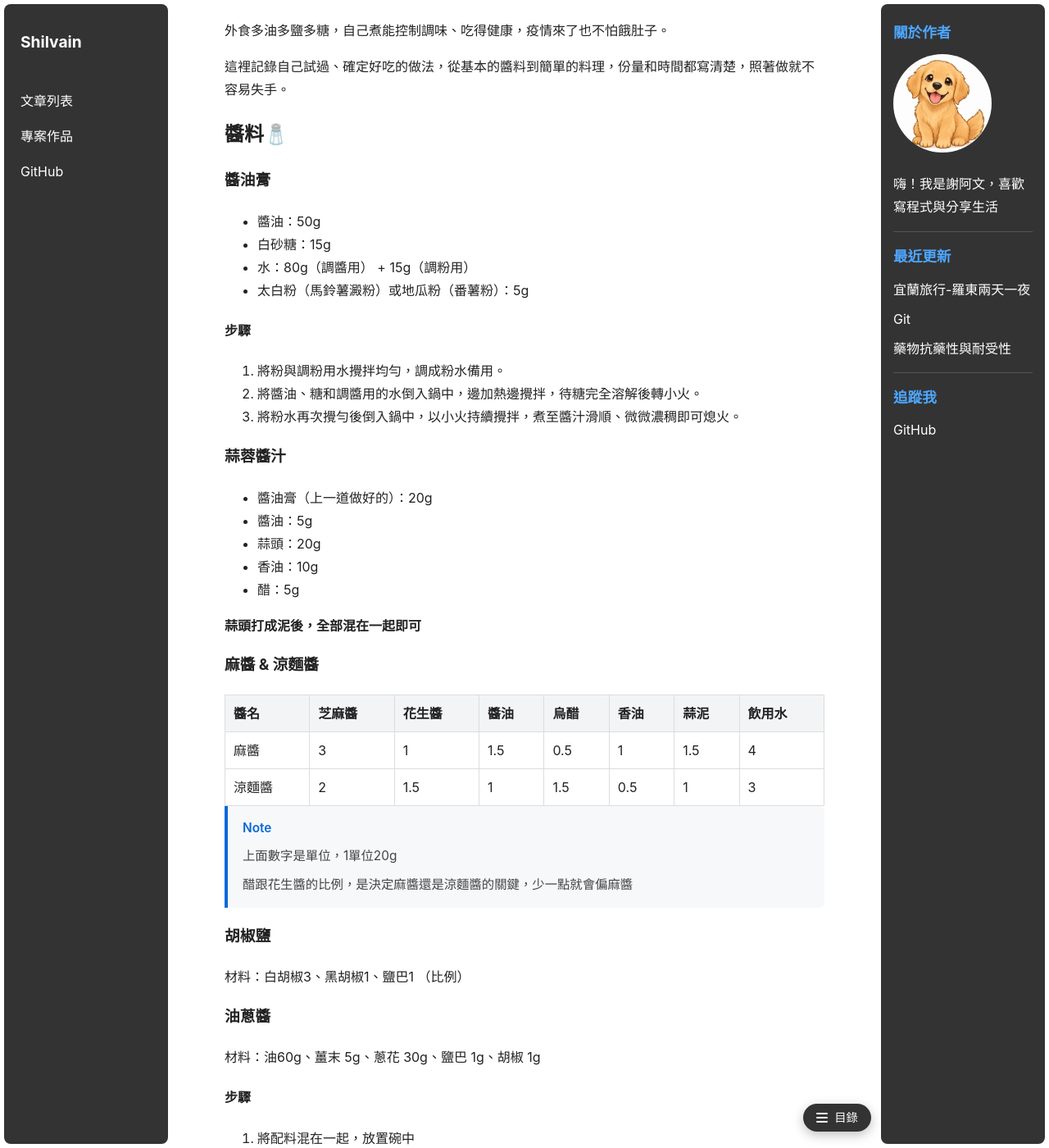
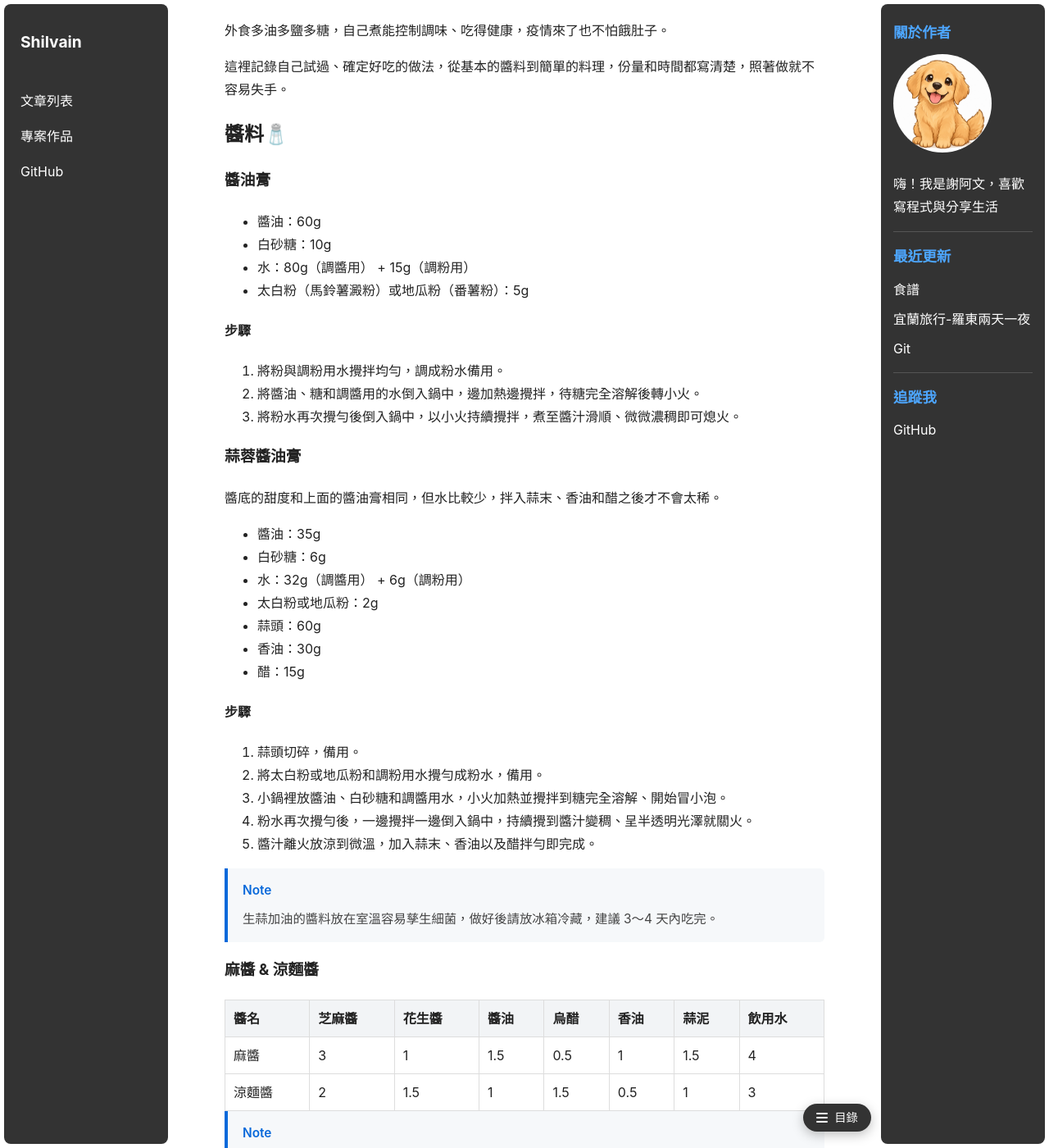
Before and after one commit to a5108ww/a5108ww.github.io, a Jekyll site: the page built from _posts/2026-10-17-食譜.md, in a window 1280 px wide and 1400 px high, scrolled down 233 px. Shown: the whole window at 82% size. Built offline with Jekyll 4.4.1, drawn with Linux system fonts in a browser that asks for light colours; some of the changed text lies outside the part shown.

Commit message:
docs(post): 食譜調降醬油膏甜度並改寫蒜蓉醬油膏
異動內容：
- 醬油膏改為醬油 60g、糖 10g，降低甜度、加重醬油味
- 蒜蓉醬汁改名為蒜蓉醬油膏，改成自己熬醬底並補上完整步驟
- 補充醬底比例的說明，以及冷藏保存的提醒
- 更新 last_modified_at

原本的醬油膏偏甜，蒜蓉醬汁又直接沿用它，口味不夠鹹香；
生蒜加油的醬料放室溫有食安風險，因此補上保存方式。

```diff
--- a/_posts/2026-10-17-食譜.md
+++ b/_posts/2026-10-17-食譜.md
@@ -18,8 +18,8 @@ description: "自己動手做的料理筆記：醬油膏、麻醬、凱薩醬等
 
 ### 醬油膏
 
-- 醬油：50g
-- 白砂糖：15g
+- 醬油：60g
+- 白砂糖：10g
 - 水：80g（調醬用） + 15g（調粉用）
 - 太白粉（馬鈴薯澱粉）或地瓜粉（番薯粉）：5g
 
@@ -29,15 +29,28 @@ description: "自己動手做的料理筆記：醬油膏、麻醬、凱薩醬等
 2. 將醬油、糖和調醬用的水倒入鍋中，邊加熱邊攪拌，待糖完全溶解後轉小火。
 3. 將粉水再次攪勻後倒入鍋中，以小火持續攪拌，煮至醬汁滑順、微微濃稠即可熄火。
 
-### 蒜蓉醬汁
+### 蒜蓉醬油膏
 
-- 醬油膏（上一道做好的）：20g
-- 醬油：5g
-- 蒜頭：20g
-- 香油：10g
-- 醋：5g
+醬底的甜度和上面的醬油膏相同，但水比較少，拌入蒜末、香油和醋之後才不會太稀。
 
-**蒜頭打成泥後，全部混在一起即可**
+- 醬油：35g
+- 白砂糖：6g
+- 水：32g（調醬用） + 6g（調粉用）
+- 太白粉或地瓜粉：2g
+- 蒜頭：60g
+- 香油：30g
+- 醋：15g
+
+#### 步驟
+
+1. 蒜頭切碎，備用。
+2. 將太白粉或地瓜粉和調粉用水攪勻成粉水，備用。
+3. 小鍋裡放醬油、白砂糖和調醬用水，小火加熱並攪拌到糖完全溶解、開始冒小泡。
+4. 粉水再次攪勻後，一邊攪拌一邊倒入鍋中，持續攪到醬汁變稠、呈半透明光澤就關火。
+5. 醬汁離火放涼到微溫，加入蒜末、香油以及醋拌勻即完成。
+
+> [!NOTE]
+> 生蒜加油的醬料放在室溫容易孳生細菌，做好後請放冰箱冷藏，建議 3～4 天內吃完。
 
 ### 麻醬 & 涼麵醬
 
```
Also changed, not shown: other parts of _posts/2026-10-17-食譜.md (+1 -1 lines).
